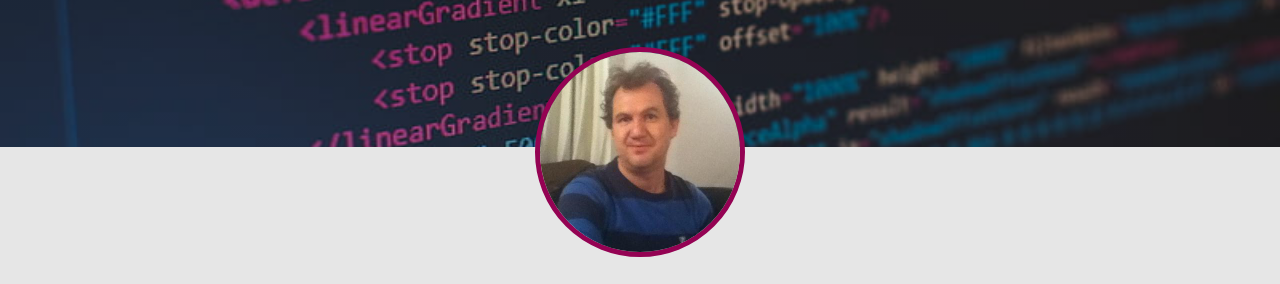
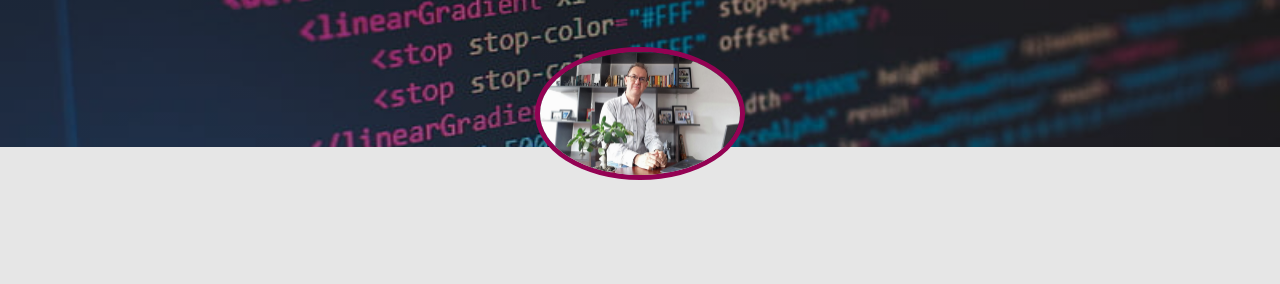
Before and after one commit to RiosGustavo/RiosGustavo.github.io, a plain HTML site: page index.html in a window 1280 px wide. Shown: the part 248-532 px from the top of the page. Drawn offline with Linux system fonts and the light colour scheme.

Commit message:
actulizacion imagen perfil

```diff
--- a/index.html
+++ b/index.html
@@ -43,7 +43,7 @@
                 </div>
             </div>
             <div class="foto">
-                <img src="imagenes/111397589.jpg" alt="foto">
+                <img src="imagenes/foto perfil 2.jpeg" alt="foto">
             </div>
 
         </div>
```
Also changed, not shown: imagenes/foto perfil 1.jpeg (added), imagenes/foto perfil 2.4.jpg (added), imagenes/foto perfil 2.jpeg (added).
